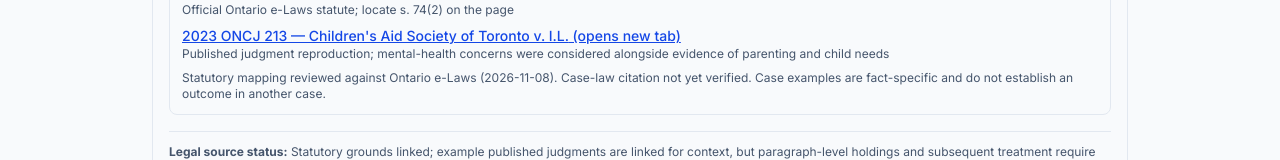
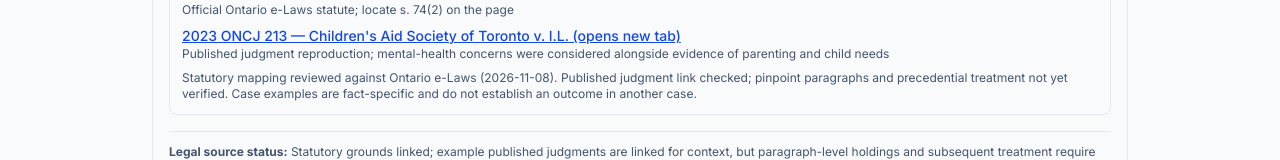
Before and after one commit to bettertimesahead475-commits/ontario-parent-cyfsa-navigator1, a React (Vite) app: page /cas-powers-rights in a window 1280 px wide. Shown: the part 905-1065 px from the top of the page. Built offline with nearby package versions, Linux system fonts and the light colour scheme; no server answers.

Commit message:
legal: reconcile citation review status after adding judgment links

```diff
--- a/src/components/CASRightsLimitsTab.tsx
+++ b/src/components/CASRightsLimitsTab.tsx
@@ -47,17 +47,17 @@ const reviewedGrounds: Record<string, {grounds: string; procedure: string; revie
  "mental-health": {
   grounds:"A parent's mental-health diagnosis is not itself listed as a standalone protection ground. Where evidence supports it, the relevant grounds may concern physical harm or likely physical harm (s. 74(2)(a)–(b)), or specified serious emotional harm or risk (s. 74(2)(f)–(i)). Section 74(2)(j) concerns a condition of the CHILD and access to treatment, not merely a parent's diagnosis.",
   procedure:"Identify the particular pleaded paragraph and evidence of the child's actual harm or legally specified risk. Compare parenting observations, support arrangements and available services. Do not infer incapacity from treatment history alone.",
-  review:"Statutory mapping reviewed against Ontario e-Laws (2026-11-08). Case-law citation not yet verified."
+  review:"Statutory mapping reviewed against Ontario e-Laws (2026-11-08). Published judgment link checked; pinpoint paragraphs and precedential treatment not yet verified."
  },
  "substance-use": {
   grounds:"Substance use is not a standalone paragraph in s. 74(2). Depending on the facts, physical harm or likely harm through inadequate care, supervision or neglect may engage s. 74(2)(a)–(b); serious emotional harm or risk may engage s. 74(2)(f)–(i). These provisions require their own factual elements.",
   procedure:"Check whether there is evidence of impairment affecting supervision, unsafe exposure or unmet needs, and whether sober caregivers or other safeguards address the alleged risk. A test result is evidence to evaluate, not itself a protection order.",
-  review:"Statutory mapping reviewed against Ontario e-Laws (2026-11-08). Case-law citation not yet verified."
+  review:"Statutory mapping reviewed against Ontario e-Laws (2026-11-08). Published judgment link checked; pinpoint paragraphs and precedential treatment not yet verified."
  },
  "physical-abuse": {
   grounds:"Section 74(2)(a) addresses physical harm inflicted by a person having charge or caused by that person's inadequate care, supervision, protection or pattern of neglect. Section 74(2)(b) addresses likely future physical harm under corresponding circumstances. The statute distinguishes harm already suffered from risk of likely harm.",
   procedure:"Identify the alleged injury, responsible conduct, chronology and supporting evidence. Compare medical findings, witness accounts and alternative explanations. An investigation or allegation is not the same as a court finding; statutory emergency powers may apply when their tests are met.",
-  review:"Statutory grounds checked against Ontario e-Laws (2026-11-08). Case-law citation not yet verified."
+  review:"Statutory grounds checked against Ontario e-Laws (2026-11-08). Published judgment link checked; pinpoint paragraphs and precedential treatment not yet verified."
  }
 };
 
```
